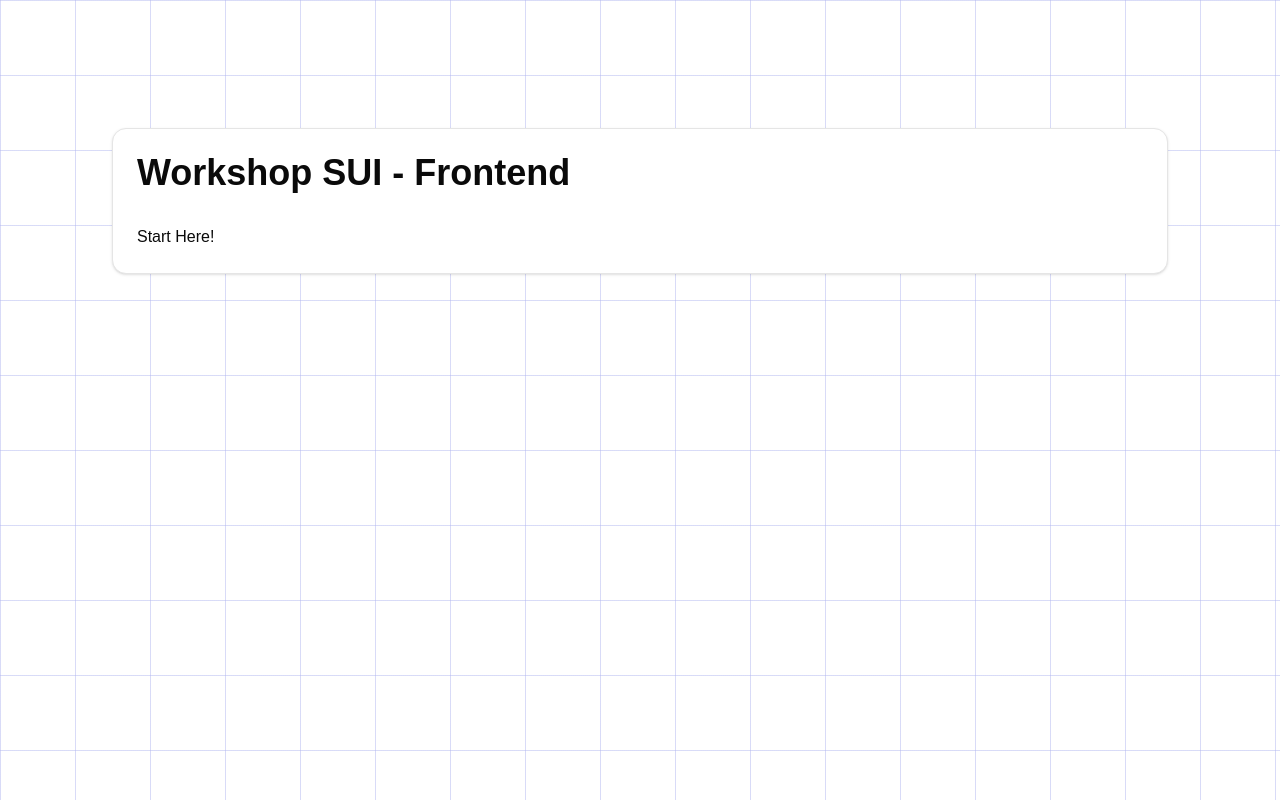
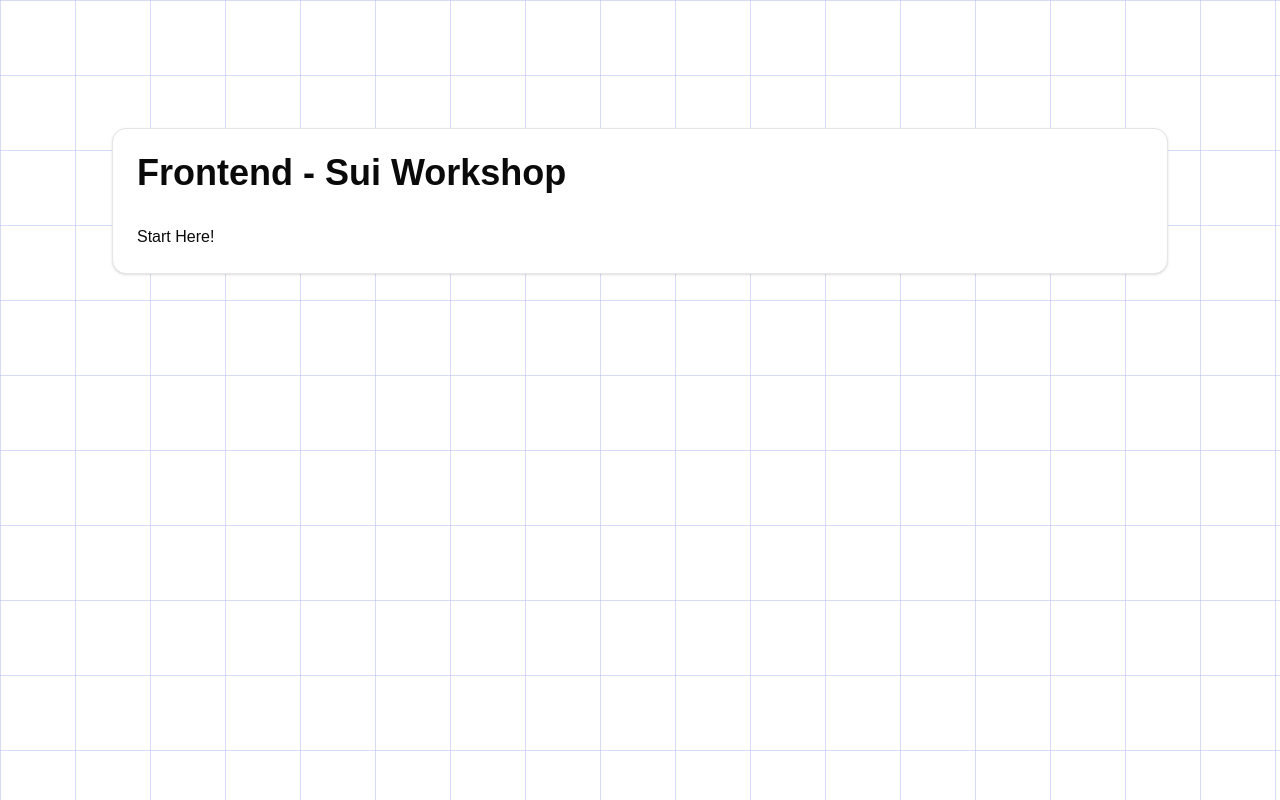
Before and after one commit to DevWeb3Jogja/sui-workshop-fe-2, a React (Vite) app: page / in a window 1280 px wide. Built offline with nearby package versions, Linux system fonts and the light colour scheme; a web font is replaced by a local one.

Commit message:
chore: reorder frontend workshop title text

```diff
--- a/src/app.tsx
+++ b/src/app.tsx
@@ -6,7 +6,7 @@
       <main className="mx-2 py-32 sm:mx-8 md:mx-16 lg:mx-28 xl:mx-28">
         <Card>
           <CardHeader>
-            <CardTitle className="text-2xl sm:text-3xl md:text-4xl font-bold">Workshop SUI - Frontend</CardTitle>
+            <CardTitle className="text-2xl sm:text-3xl md:text-4xl font-bold">Frontend - Sui Workshop</CardTitle>
           </CardHeader>
           <CardContent className="flex flex-col gap-2">
             <span>Start Here!</span>
```
